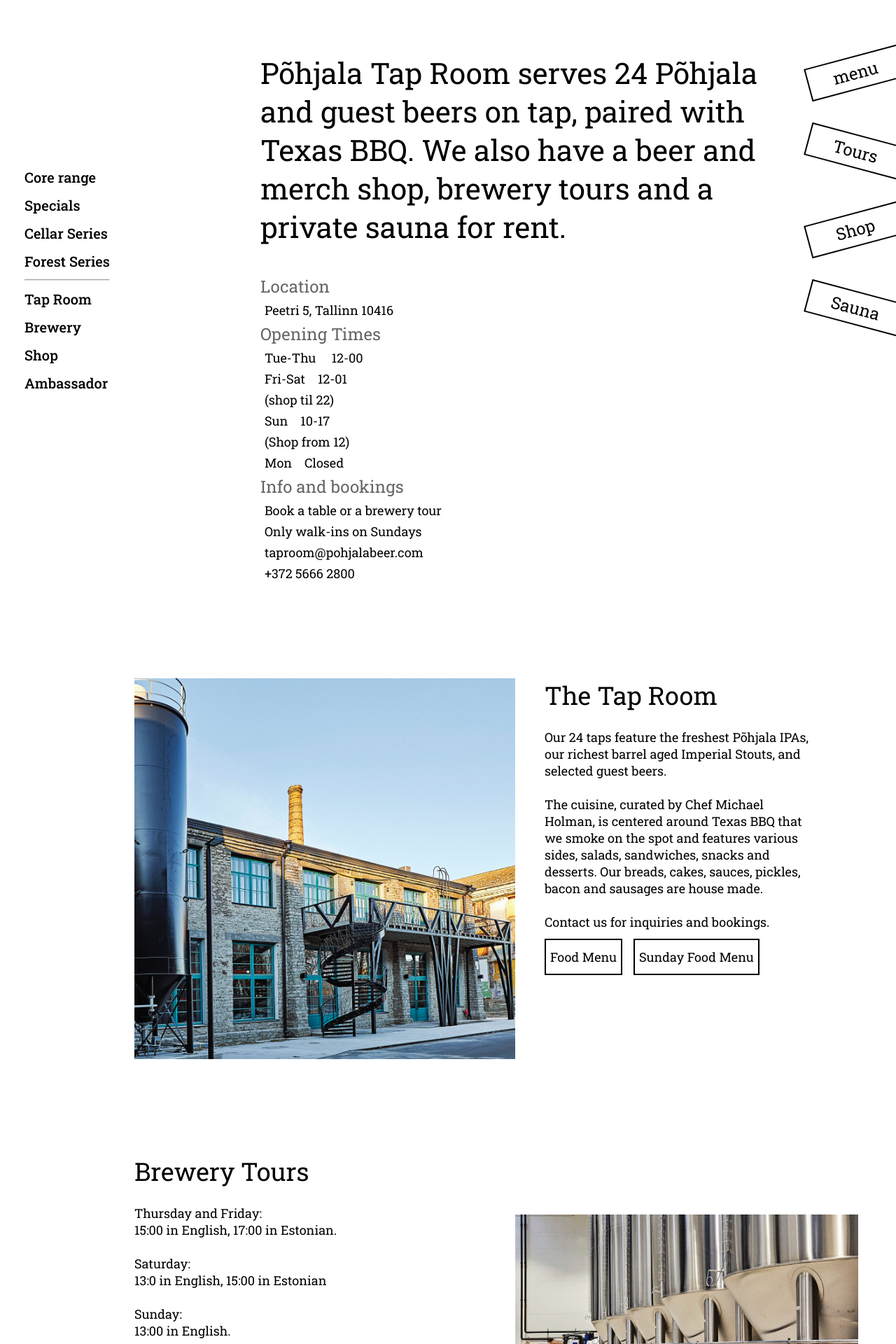
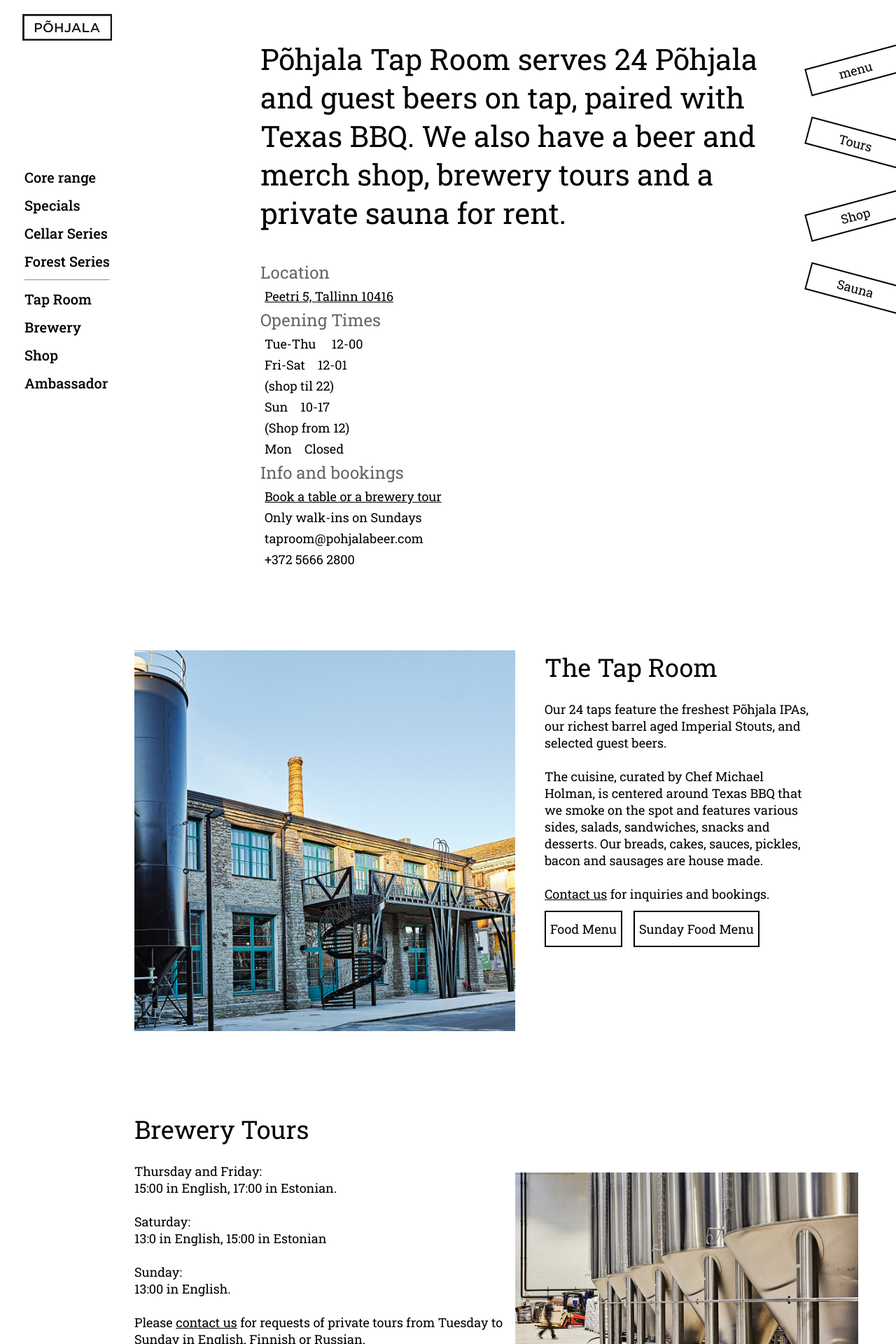
Before and after one commit to KarlErikToom/pohjala, a React (Create React App) app: page /taproom in a window 1280 px wide. Shown: the top 1920 px of the page at 70% size. Built offline with nearby package versions, Linux system fonts and the light colour scheme.

Commit message:
added links to the taproom page

```diff
--- a/package.json
+++ b/package.json
@@ -13,6 +13,7 @@
     "react": "^18.2.0",
     "react-dom": "^18.2.0",
     "react-router-dom": "^6.14.2",
+    "react-router-hash-link": "^2.4.3",
     "react-scripts": "5.0.1",
     "web-vitals": "^2.1.4"
   },
--- a/src/components/BreweryHero.jsx
+++ b/src/components/BreweryHero.jsx
@@ -1,14 +1,17 @@
 import React from "react";
-import Logo from "../assets/pohjala-logo (1).png"
+import Logo from "../assets/pohjala-logo (1).png";
+import { Link } from "react-router-dom";
 
 function BreweryHero() {
   return (
     <section id="brewery">
       <div className="container">
         <div className="row">
-            <figure className="logo__figure">
-                <img src={Logo} alt="" className="logo__img" />
-            </figure>
+          <figure className="logo__figure">
+            <Link to={"/"}>
+              <img src={Logo} alt="" className="logo__img" />
+            </Link>
+          </figure>
           <div className="brewery__wrapper">
             <div className="brewery__text">
               <h1 className="section__header">
--- a/src/components/BreweryNav.jsx
+++ b/src/components/BreweryNav.jsx
@@ -1,11 +1,12 @@
 import React from "react";
+import { NavHashLink } from "react-router-hash-link";
 
 function BreweryNav() {
   return (
     <nav className="sub__nav sub__nav--brewery">
-      <a href="" className="btn">
+      <NavHashLink to={"/taproom#tours"} className="btn">
         Brewery tours
-      </a>
+      </NavHashLink>
       <a href="#tours" className="btn">
         Lab services
       </a>
--- a/src/components/Sauna.jsx
+++ b/src/components/Sauna.jsx
@@ -16,7 +16,7 @@
                 showers, and a resting area with sofas and chairs. <br />
                 <br />
                 Rent (2h minimum) is 70 € for the first hour and 50 € for each
-                consecutive hour. Please book through taproom@pohjalabeer.com
+                consecutive hour. Please book through <a href="mailto:taproom@pohjalabeer.com" className="underline">taproom@pohjalabeer.com</a>
               </p>
             </div>
           </figure>
--- a/src/components/TapHero.jsx
+++ b/src/components/TapHero.jsx
@@ -1,10 +1,17 @@
 import React from "react";
+import { Link } from "react-router-dom";
+import Logo from "../assets/pohjala-logo (1).png";
 
 function TapHero() {
   return (
     <section id="taproom">
       <div className="container">
         <div className="row">
+          <figure className="logo__figure">
+            <Link to={"/"}>
+              <img src={Logo} alt="" className="logo__img" />
+            </Link>
+          </figure>
           <div className="taproom__wrapper">
             <div className="taproom__header">
               <h1>
@@ -16,7 +23,11 @@
             <div className="taproom__info">
               <dl className="taproom__location">
                 <dt>Location</dt>
-                <dd>Peetri 5, Tallinn 10416</dd>
+                <dd>
+                  <a target="_blank" className="underline" href="https://www.google.com/maps/place/P%C3%B5hjala+Brewery+%26+Tap+Room/@59.4502981,24.7251903,17z/data=!4m6!3m5!1s0x4692934c25b67ff9:0x6b729063bb1cd04!8m2!3d59.4503201!4d24.727009!16s%2Fg%2F11b5s2dvs_?entry=ttu">
+                    Peetri 5, Tallinn 10416
+                  </a>{" "}
+                </dd>
               </dl>
               <dl className="taproom__opening">
                 <dt>Opening Times</dt>
@@ -29,7 +40,7 @@
               </dl>
               <dl className="taproom__booking">
                 <dt>Info and bookings</dt>
-                <dd>Book a table or a brewery tour</dd>
+                <dd> <a className="underline" target="_blank" href="https://book.dinnerbooking.com/ee/en-US/book/index/2051/2">Book a table or a brewery tour</a></dd>
                 <dd>Only walk-ins on Sundays</dd>
                 <dd>taproom@pohjalabeer.com</dd>
                 <dd>+372 5666 2800</dd>
--- a/src/components/TapTapRoom.jsx
+++ b/src/components/TapTapRoom.jsx
@@ -18,12 +18,24 @@
               The cuisine, curated by Chef Michael Holman, is centered around
               Texas BBQ that we smoke on the spot and features various sides,
               salads, sandwiches, snacks and desserts. Our breads, cakes,
-              sauces, pickles, bacon and sausages are house made. <br /><br />
-              Contact us for inquiries and bookings.
+              sauces, pickles, bacon and sausages are house made. <br />
+              <br />
+              <a
+                href="mailto:taproom@pohjalabeer.com "
+                className="underline"
+                target="_blank"
+              >
+                Contact us
+              </a>{" "}
+              for inquiries and bookings.
             </p>
             <div className="tap__links">
-                <a href="" className="btn">Food Menu</a>
-                <a href="" className="btn">Sunday Food Menu</a>
+              <a href="https://qr.pohjalabeer.com/index-en.html" target="_blank" className="btn">
+                Food Menu
+              </a>
+              <a href="https://qr.pohjalabeer.com/sunday.html" target="_blank" className="btn">
+                Sunday Food Menu
+              </a>
             </div>
           </div>
         </div>
--- a/src/components/Tours.jsx
+++ b/src/components/Tours.jsx
@@ -16,17 +16,24 @@
               <br />
               Sunday: <br /> 13:00 in English. <br />
               <br />
-              Please contact us for requests of private tours from Tuesday to
-              Sunday in English, Finnish or Russian. <br />
+              Please{" "}
+              <a href="mailto:shop@pohjalabeer.com" className="underline">
+                contact us
+              </a>{" "}
+              for requests of private tours from Tuesday to Sunday in English,
+              Finnish or Russian. <br />
               <br />
               The tour includes a ca 45-minute stroll through production with
               information about beer making and the brewery and tasting of 3—4
               different beers. <br />
               <br />
-              Tours cost 14€. Please pre-register at least 24h in advance (20
-              places available for each tour).
+              Tours cost 14€. Please{" "}
+              <a href="mailto:shop@pohjalabeer.com" className="underline">
+                pre-register
+              </a>{" "}
+              at least 24h in advance (20 places available for each tour).
             </p>
-            <a href="" className="btn">
+            <a href="https://book.dinnerbooking.com/ee/en-US/book/index/2051/2" target="_blank" className="btn">
               Book a tour
             </a>
           </div>
--- a/src/index.css
+++ b/src/index.css
@@ -28,7 +28,9 @@
   font-size: 26px;
 }
 section{
-  margin: 20px 0;
+}
+.underline{
+  text-decoration: underline;
 }
 
 .yellow {
@@ -265,7 +267,6 @@
   padding: 6px 18px;
   margin: 32px 0;
   transform: rotate(-15deg);
-  font-size: 24px;
 }
 .sub__nav .btn:nth-child(2),
 .sub__nav .btn:nth-child(4) {
@@ -390,10 +391,11 @@
 */
 .sub__nav--brewery{
   left: 85%;
-  width: 220px;
+  width: 10%;
 }
 .sub__nav--brewery .btn{
   margin: 52px 0;
+  width: 100%;
 }
 
 .brewery__wrapper {
--- a/src/pages/Ambassador.jsx
+++ b/src/pages/Ambassador.jsx
@@ -1,8 +1,15 @@
 import React from "react";
+import { Link } from "react-router-dom";
+import Logo from "../assets/pohjala-logo (1).png"
 
 function Ambassador() {
   return (
     <section id="ambassador">
+        <figure className="logo__figure">
+            <Link to={"/"}>
+              <img src={Logo} alt="" className="logo__img" />
+            </Link>
+          </figure>
         <iframe
           src="https://www.google.com/maps/d/embed?mid=1cUZVvuSOzTJulfkedsX_QxIekxsHYR0m&hl=en&ehbc=2E312F"
           width="640"
```
Also changed, not shown: 1 other file (tests, documents, lock files or other folders).
